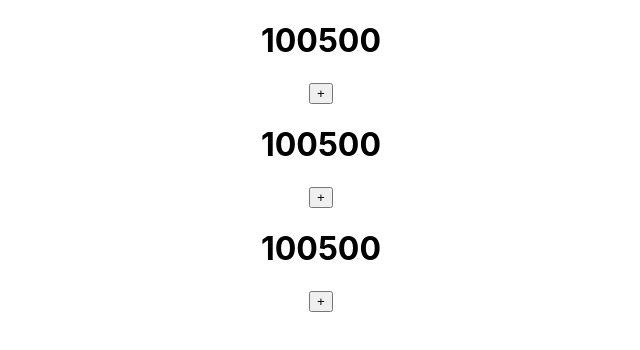
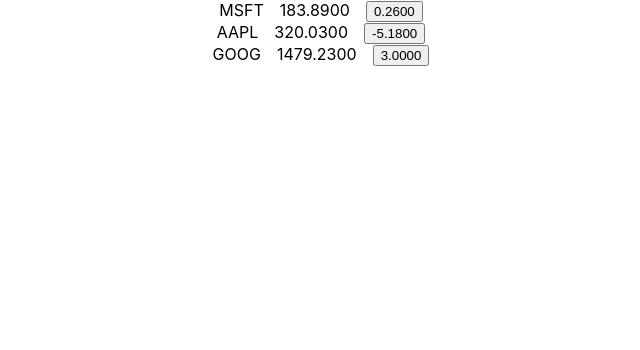
Before and after one commit to wix-playground/kickstart-2020-kyiv-react, a React (Create React App) app: page / in a window 1280 px wide. Shown: the top 350 px of the page, without its empty margins (319-959 px from the left). Built offline with nearby package versions, Linux system fonts and the light colour scheme.

Commit message:
Make stokr list

```diff
--- a/src/App.tsx
+++ b/src/App.tsx
@@ -1,23 +1,18 @@
 import React, {useState} from 'react';
-import Label from './label';
 import './App.css';
+import {Stocks} from './stocks';
+import { StockItem } from './mocks';
 
 interface AppProps {
-  initialState: number
+  initialState: Array<StockItem>
 }
 
 const App: React.FC<AppProps> = (props) => {
-  const [count, setCount] = useState(props.initialState)
-  const [count2, setCount2] = useState(props.initialState)
-  const [count3, setCount3] = useState(props.initialState)
+  const [stocks] = useState(props.initialState)
+
   return (
     <div className="App">
-      <Label text={count}/>
-      <button onClick={() => setCount(count + 1)}>+</button>
-      <Label text={count2}/>
-      <button onClick={() => setCount2(count2 + 1)}>+</button>
-      <Label text={count3}/>
-      <button onClick={() => setCount3(count3 + 1)}>+</button>
+        <Stocks items={stocks}/>
     </div>
   );
 }
--- a/src/index.tsx
+++ b/src/index.tsx
@@ -3,8 +3,9 @@
 import './index.css';
 import App from './App';
 import * as serviceWorker from './serviceWorker';
+import {mocks} from './mocks';
 
-ReactDOM.render(<App initialState={100500} />, document.getElementById('root'));
+ReactDOM.render(<App initialState={mocks} />, document.getElementById('root'));
 
 // If you want your app to work offline and load faster, you can change
 // unregister() to register() below. Note this comes with some pitfalls.
--- a/src/label.tsx
+++ b/src/label.tsx
@@ -4,11 +4,8 @@
     text: string | number
 }
 
-const Label: React.FC<LabelProps> = React.memo((props) => {
-    console.log('Label 🏄‍♀️');
+export const Label: React.FC<LabelProps> = React.memo((props) => {
     return (
         <h1>{props.text}</h1>
     )
 })
-
-export default Label
--- /dev/null
+++ b/src/mocks.ts
@@ -0,0 +1,23 @@
+export const mocks: StockItem[] = [{
+    "symbol": "MSFT",
+    "price": "183.8900",
+    "change": "0.2600",
+    "change_percent": "0.1416%"
+}, {
+    "symbol": "AAPL",
+    "price": "320.0300",
+    "change": "-5.1800",
+    "change_percent": "-1.5928%"
+}, {
+    "symbol": "GOOG",
+    "price": "1479.2300",
+    "change": "3.0000",
+    "change_percent": "0.2032%"
+}]
+
+export interface StockItem {
+    symbol: string,
+    price: string,
+    change: string,
+    change_percent: string
+}
--- /dev/null
+++ b/src/stocks/index.ts
@@ -0,0 +1 @@
+export * from './stocks'
--- /dev/null
+++ b/src/stocks/stocks.tsx
@@ -0,0 +1,38 @@
+import React, {useCallback, useState} from 'react'
+import { StockItem } from '../mocks'
+
+interface StocksProps {
+    items: StockItem[]
+}
+
+type StocksMode = 'absolute' | 'percent'
+
+export const Stocks:React.FC<StocksProps> = (props) => {
+    const [mode, setMode] = useState<StocksMode>('absolute')
+
+    const handleChangeMode = useCallback((event) => {
+        mode === 'absolute' ? setMode('percent') : setMode('absolute')
+    }, [mode, setMode])
+
+    return (
+        <div>{
+            props.items.map(
+                item => <div key={item.symbol}>
+                    <span>{item.symbol}</span>
+                    <span style={{margin: '16px'}}>{item.price}</span>
+                    <button
+                        onClick={handleChangeMode}
+                    >
+                        {
+                            mode === 'absolute'?
+                                item.change :
+                                item.change_percent
+                        }
+                    </button>
+                </div>
+            )
+        }</div>
+    )
+}
+
+export default Stocks
```
